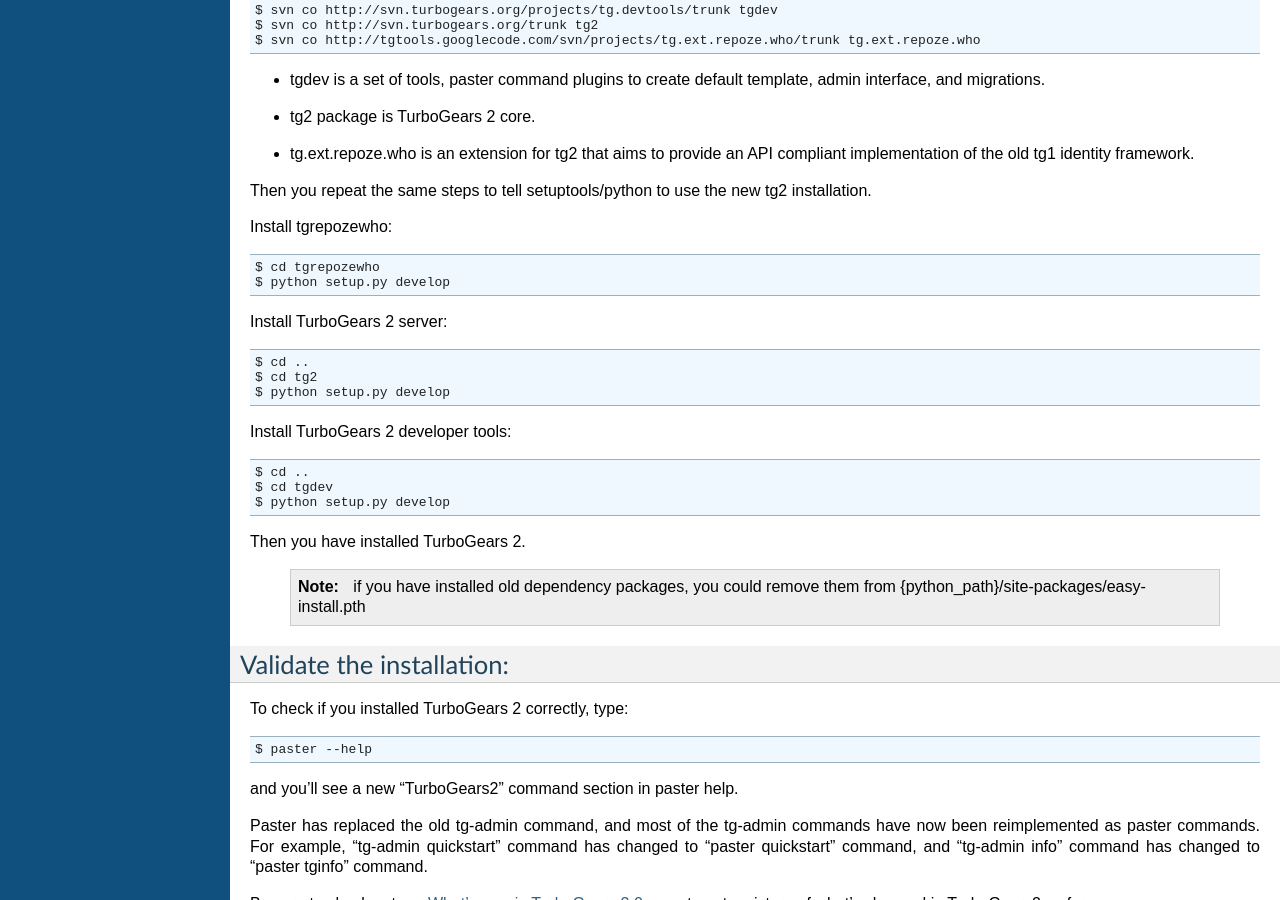
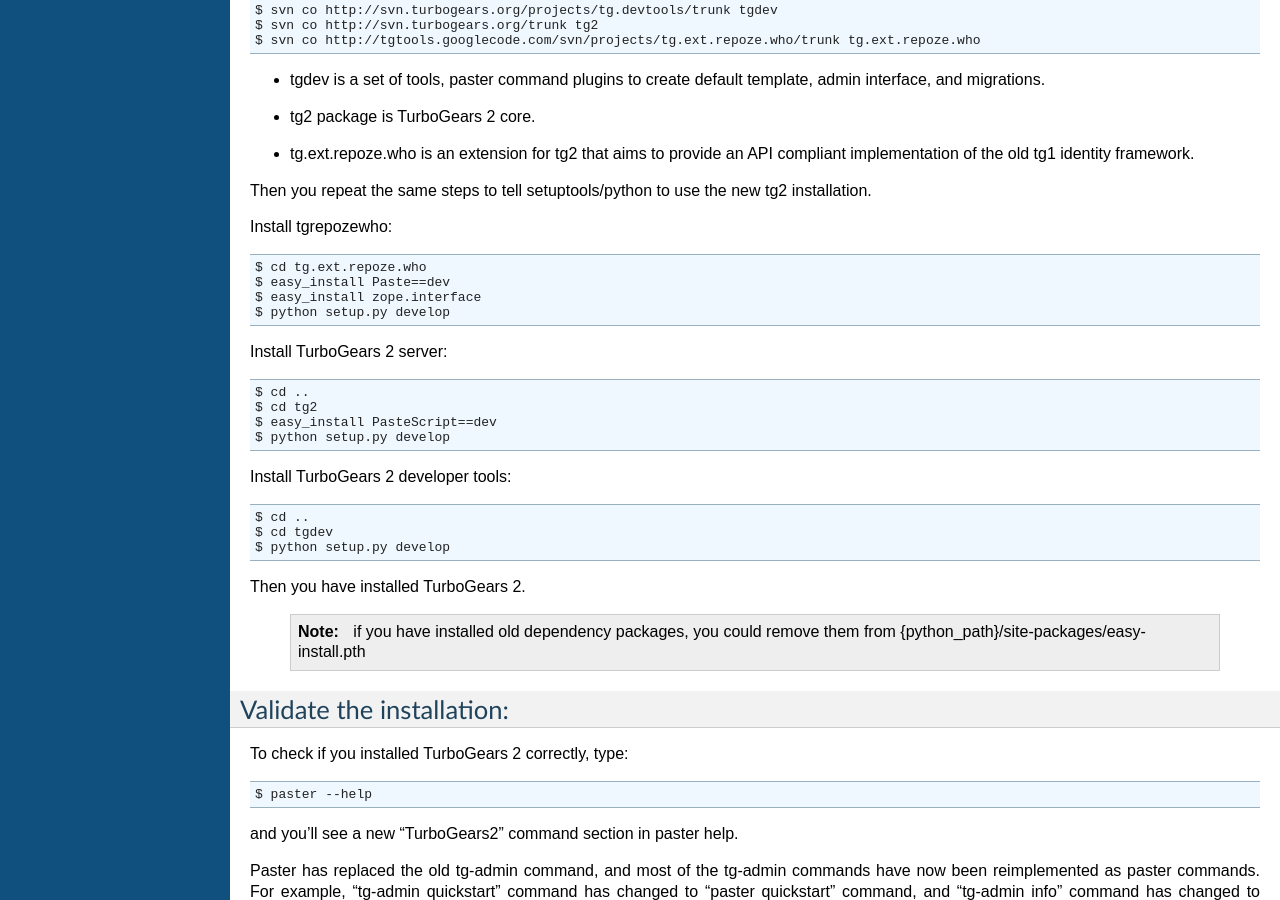
Before and after one commit to TurboGears/tg2, a Sphinx documentation site: the page built from docs/main/DownloadInstall.rst, in a window 1280 px wide and 900 px high, scrolled down 1446 px. Built offline with Sphinx 7.4.7, drawn with Linux system fonts in a browser that asks for light colours.

Commit message:
Updating docs with Ian Duncan's improvements
--HG--
extra : convert_revision : svn%3A77541ad4-5f01-0410-9ede-a1b63cd9a898/trunk%404801

```diff
--- a/docs/main/DownloadInstall.rst
+++ b/docs/main/DownloadInstall.rst
@@ -77,13 +77,16 @@
 
 Install tgrepozewho::
 
- $ cd tgrepozewho
+ $ cd tg.ext.repoze.who
+ $ easy_install Paste==dev
+ $ easy_install zope.interface
  $ python setup.py develop
 
 Install TurboGears 2 server::
 
  $ cd ..
  $ cd tg2
+ $ easy_install PasteScript==dev
  $ python setup.py develop
 
 Install TurboGears 2 developer tools::
```
